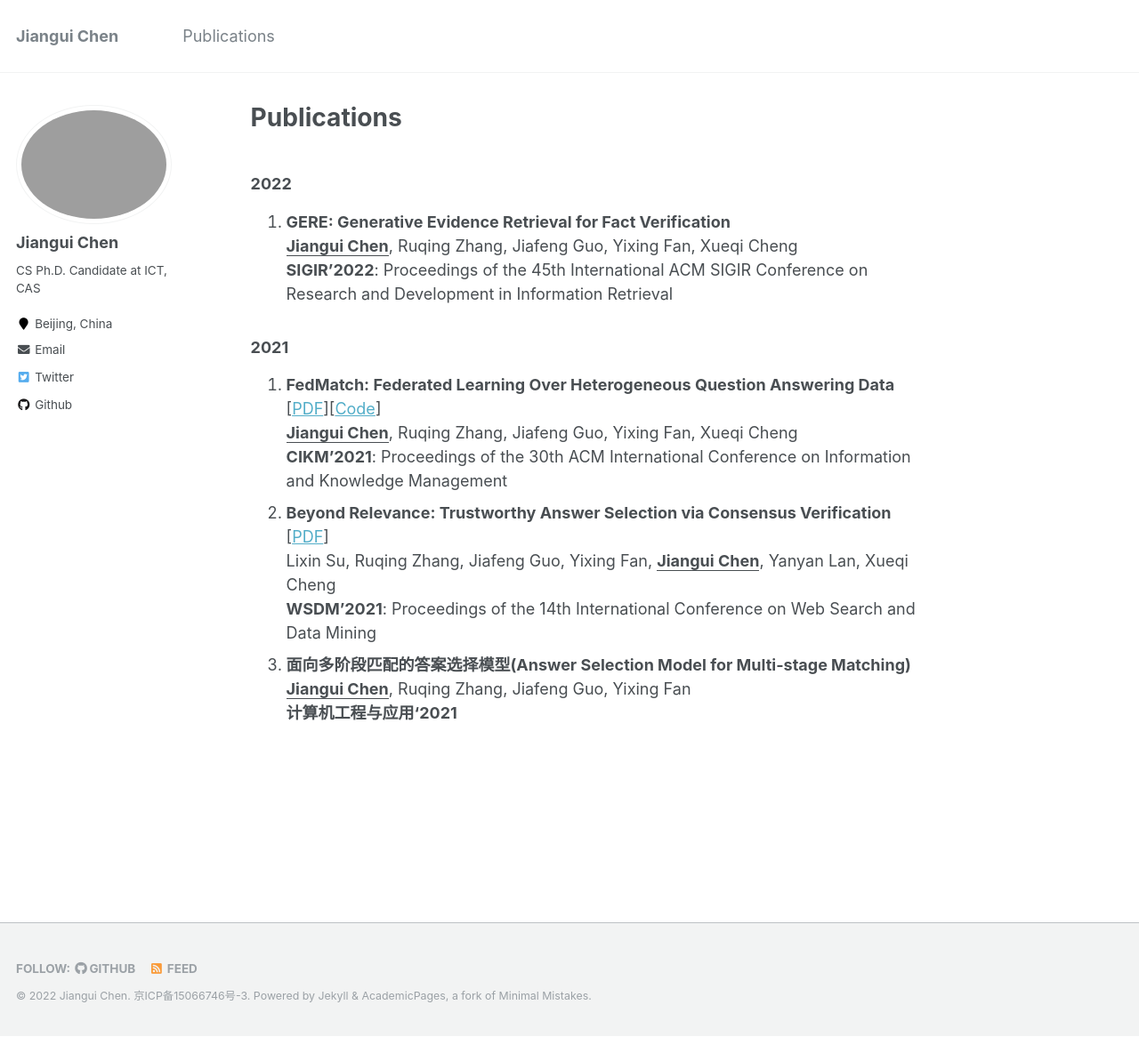
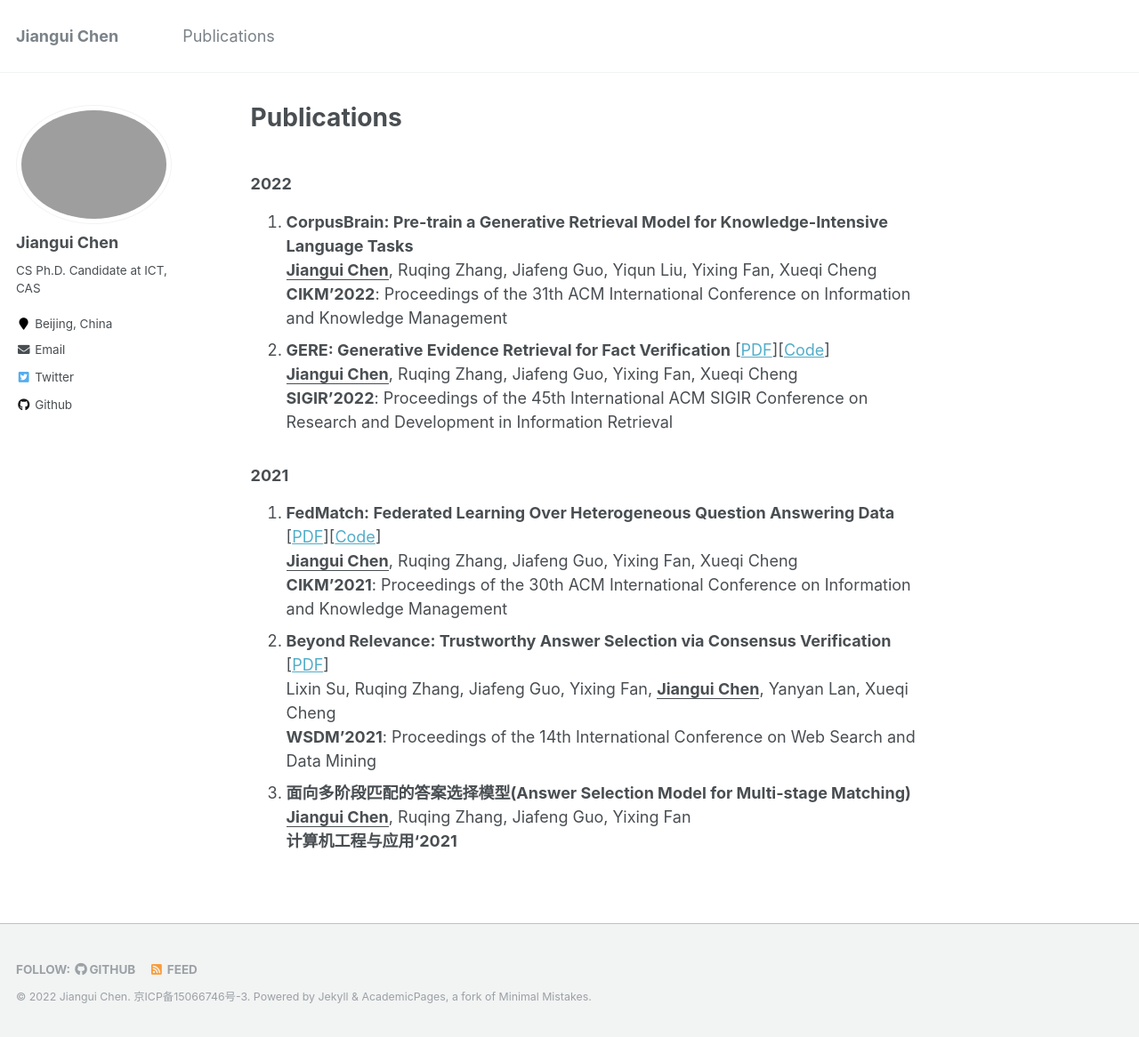
Before and after one commit to Chriskuei/chriskuei.github.io, a Jekyll site: the page built from _pages/publications.md, in a window 1280 px wide and 1166 px high. Shown: the whole window at 89% size. Built offline with Jekyll 4.4.1, drawn with Linux system fonts in a browser that asks for light colours.

Commit message:
Update publications.md

```diff
--- a/_pages/publications.md
+++ b/_pages/publications.md
@@ -10,7 +10,10 @@ redirect_from:
 <!-- You can also find my publications on <a href="https://scholar.google.com/citations?user=6U4SXnUAAAAJ&hl=en">my Google Scholar profile</a>. -->
 
 ### 2022
-1. **GERE: Generative Evidence Retrieval for Fact Verification**  <br>
+1. **CorpusBrain: Pre-train a Generative Retrieval Model for Knowledge-Intensive Language Tasks** <br>
+<ins>**Jiangui Chen**</ins>, Ruqing Zhang, Jiafeng Guo, Yiqun Liu, Yixing Fan, Xueqi Cheng <br>
+**CIKM'2022**: Proceedings of the 31th ACM International Conference on Information and Knowledge Management
+2. **GERE: Generative Evidence Retrieval for Fact Verification** [<a href='https://dl.acm.org/doi/pdf/10.1145/3477495.3531827'>PDF</a>][<a href='https://github.com/Chriskuei/GERE'>Code</a>] <br>
 <ins>**Jiangui Chen**</ins>, Ruqing Zhang, Jiafeng Guo, Yixing Fan, Xueqi Cheng <br>
 **SIGIR'2022**: Proceedings of the 45th International ACM SIGIR Conference on Research and Development in Information Retrieval
 
```
